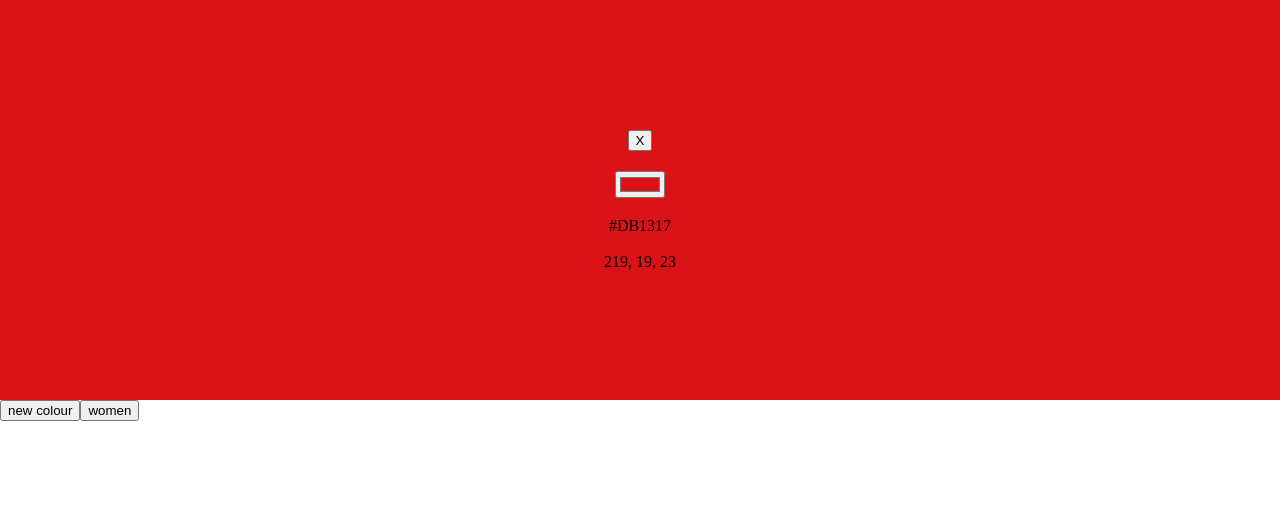
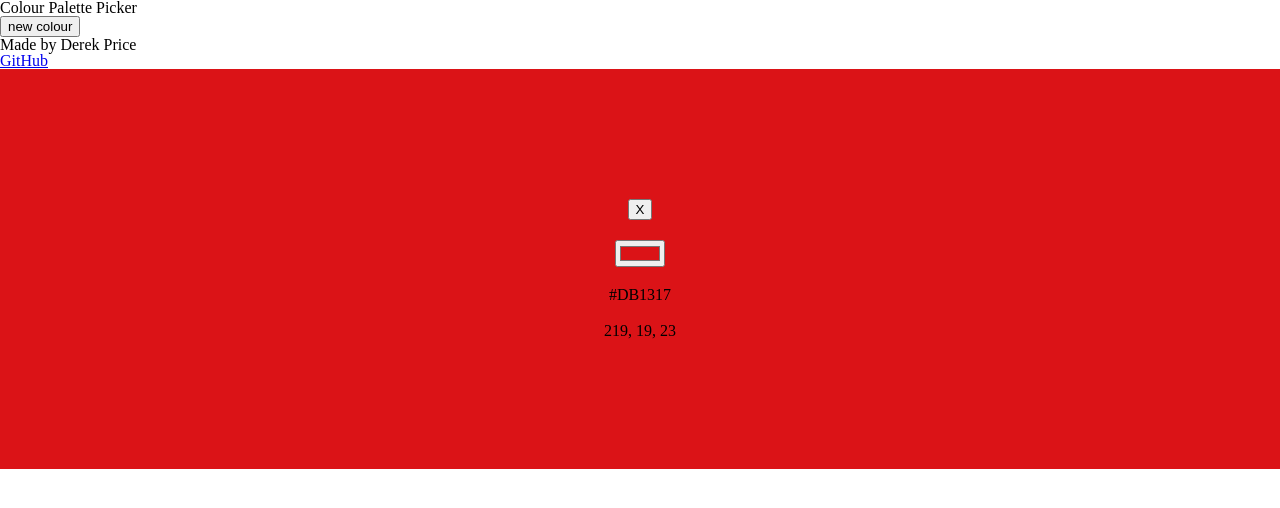
Before and after one commit to DerekPixel/colour-palette-picker, a React (Create React App) app: page / in a window 1280 px wide. Shown: the top 508 px of the page. Built offline with nearby package versions, Linux system fonts and the light colour scheme.

Commit message:
organized some things

```diff
--- a/src/App.jsx
+++ b/src/App.jsx
@@ -11,8 +11,12 @@ function App() {
     return [makeColourObject(0)];
   }
 
-  function addColourNewToColoursArray() {
+  function addNewColourToColoursArray() {
     var coloursArrayCopy = coloursArray.slice();
+
+    if(coloursArrayCopy.length >= 8) {
+      return;
+    }
 
     var newColour = makeColourObject(coloursArrayCopy.length);
 
@@ -41,15 +45,18 @@ function App() {
     return newColour;
   }
 
-  function clipboard() {
-    navigator.clipboard.writeText('BIG TITTY BITCHES');
-  }
-
   return (
     <div className="app">
+      <header>
+        <h1>Colour Palette Picker</h1>
+        <button onClick={() => addNewColourToColoursArray()} >new colour</button>
+
+        <div className="creds-div">
+          <p className="cred">Made by Derek Price</p>
+          <a className="cred" href="https://github.com/DerekPixel/colour-palette-picker">GitHub</a>
+        </div>
+      </header>
       <Colours colour={coloursArray} setColour={(coloursObject) => {setColourArray(coloursObject)}} />
-      <button onClick={() => addColourNewToColoursArray()} >new colour</button>
-      <button onClick={() => clipboard()} >women</button>
     </div>
   );
 }
```
